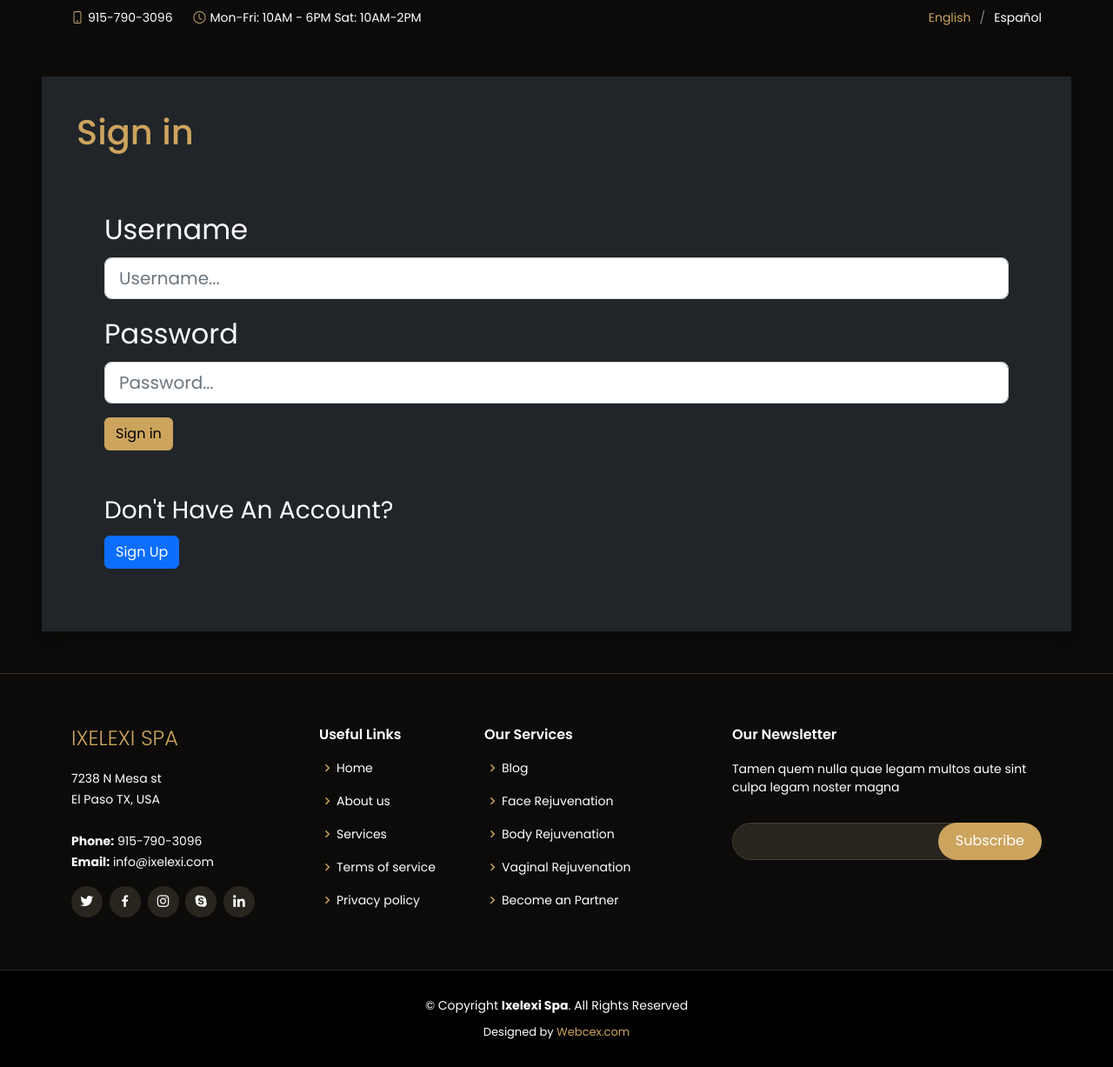
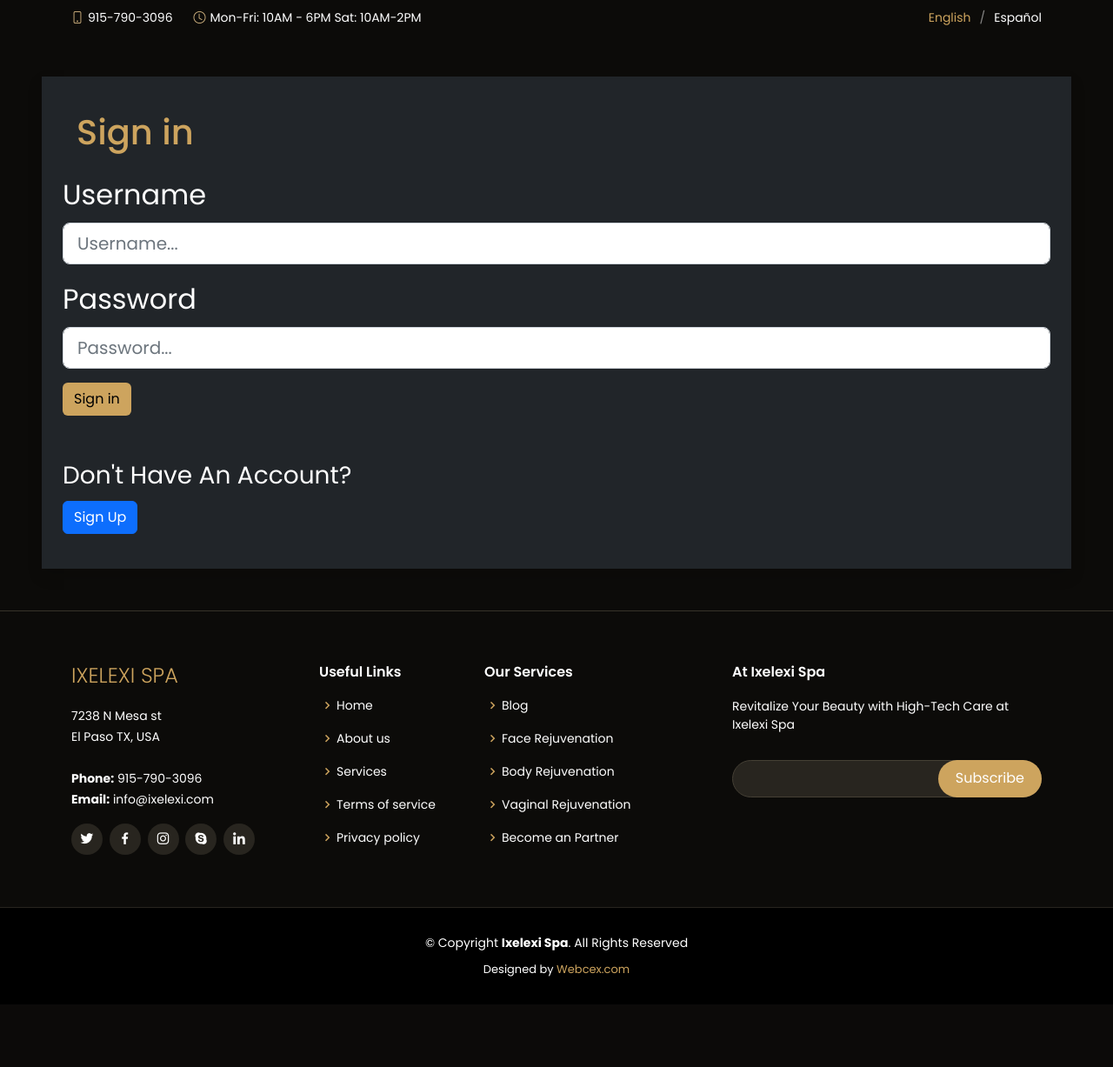
Before and after one commit to iodaniel/ixelexi.com, a Django app: a page that uses booking/templates/footer.html in a window 1280 px wide. Shown: the part 90-1317 px from the top of the page at 87% size. After the commit the page ends 1213 px from the top, so only its background shows below. Run offline with Django 3.2, Linux system fonts and the light colour scheme; some libraries are stand-ins or nearby versions; some web fonts are replaced.

Commit message:
video-hero-login

```diff
--- a/app/templates/authenticate/login.html
+++ b/app/templates/authenticate/login.html
@@ -21,7 +21,7 @@
 
 <div class="text-bg-dark shadow p-4 mb-5 text-white m-5 m-5">
   <h1 class="p-3">Sign in</h1>
-  <div class="m-5">
+  <div class="m-6">
     <form method="POST" action="" class="">
         {% csrf_token %}
             <div class="mb-3">
--- a/booking/templates/footer.html
+++ b/booking/templates/footer.html
@@ -47,8 +47,8 @@
           </div>
 
           <div class="col-lg-4 col-md-6 footer-newsletter">
-            <h4>Our Newsletter</h4>
-            <p>Tamen quem nulla quae legam multos aute sint culpa legam noster magna</p>
+            <h4>At Ixelexi Spa</h4>
+            <p>Revitalize Your Beauty with High-Tech Care at Ixelexi Spa</p>
             <form action="" method="post">
               {% csrf_token %}
               <input type="email" name="email"><input type="submit" value="Subscribe">
--- a/booking/templates/index.html
+++ b/booking/templates/index.html
@@ -17,7 +17,7 @@
           </div>
         </div>
         <div class="col-lg-4 d-flex align-items-center justify-content-center position-relative" data-aos="zoom-in" data-aos-delay="200">
-          <a href="https://www.youtube.com/watch?v=u6BOC7CDUTQ" class="glightbox play-btn"></a>
+          <a href="https://player.vimeo.com/video/793568209?h=c86bf9b48e" class="glightbox play-btn"></a>
         </div>
 
       </div>
--- a/ixelexi/settings.py
+++ b/ixelexi/settings.py
@@ -15,8 +15,8 @@
 # SECURITY WARNING: don't run with debug turned on in production!
 DEBUG = False
 
-ALLOWED_HOSTS = ['ixelexi.com', 'www.ixelexi.com']
-
+#ALLOWED_HOSTS = ['ixelexi.com', 'www.ixelexi.com']
+ALLOWED_HOSTS = ['*']
 
 # Application definition
 
```
Also changed, not shown: static/img/hero-bg_.jpg (renamed from static/img/hero-bg.jpg), static/img/hero_bg.jpg (added), 1 other file.
